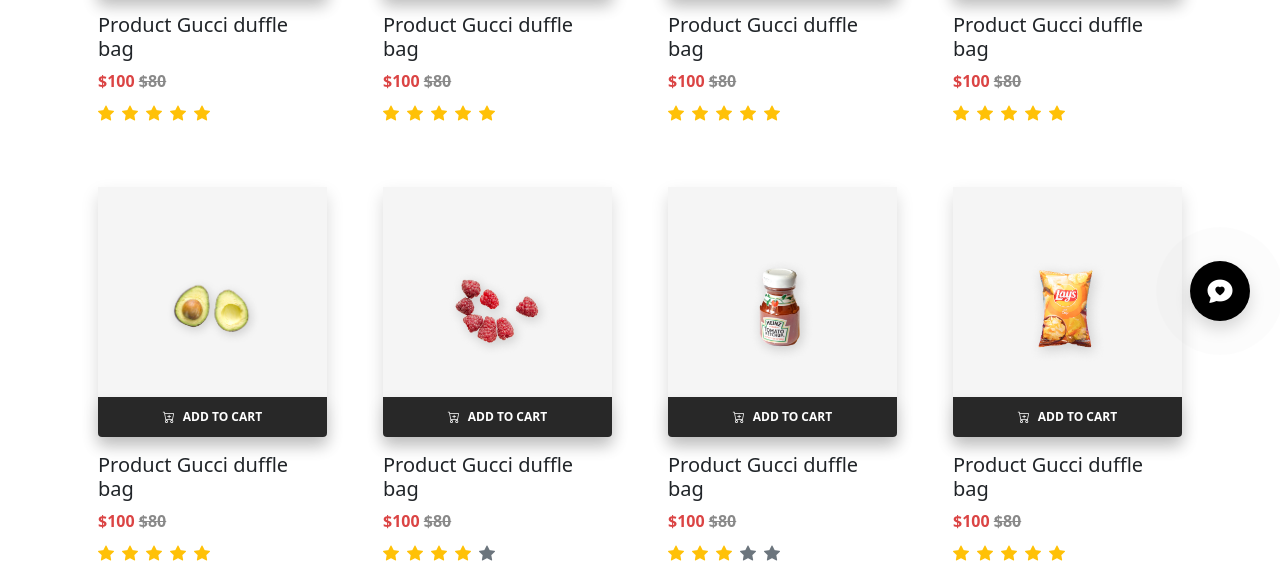
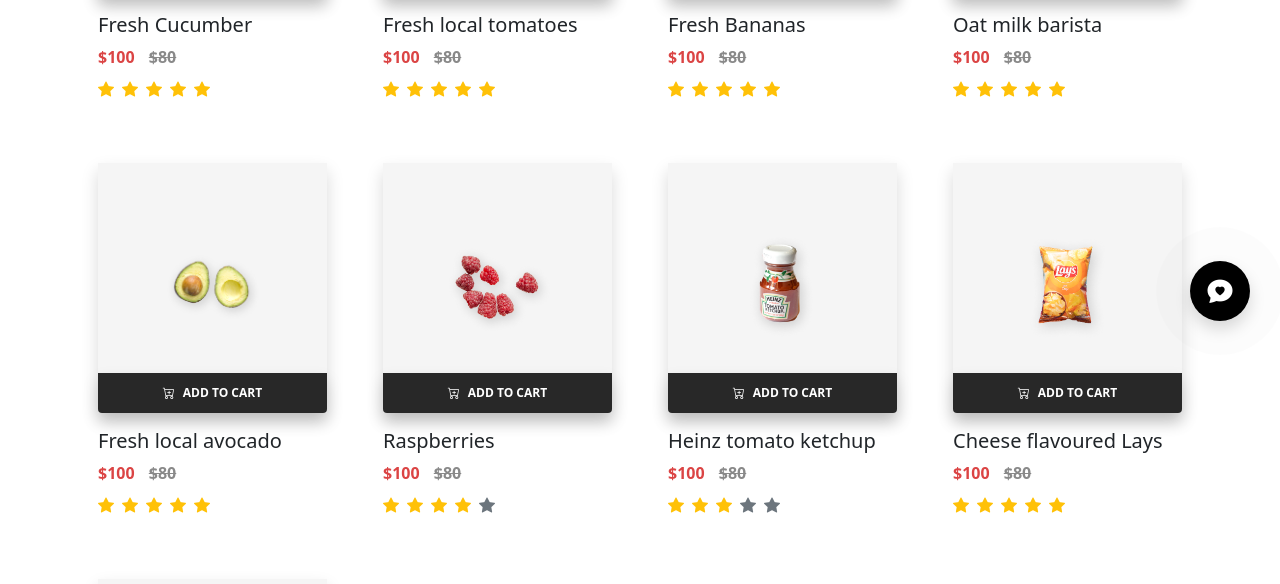
Before and after one commit to NguyenMinhToan003/DA_webNhapMon, a plain HTML site: page index.html in a window 1280 px wide. Shown: the part 399-983 px from the top of the page. Drawn offline with nearby package versions, Linux system fonts and the light colour scheme.

```diff
--- a/index.html
+++ b/index.html
@@ -104,7 +104,7 @@
 								</a>
 							</div>
 							<div>
-								<h5 class="product-title">Product Gucci duffle bag</h5>
+								<h5 class="product-title">Fresh Cucumber</h5>
 								<span class="product-price-1 fw-bold">$100</span>
 								<span class="product-price-2 fw-bold">$80</span>
 								<div
@@ -131,7 +131,7 @@
 								</a>
 							</div>
 							<div>
-								<h5 class="product-title">Product Gucci duffle bag</h5>
+								<h5 class="product-title">Fresh local tomatoes</h5>
 								<span class="product-price-1 fw-bold">$100</span>
 								<span class="product-price-2 fw-bold">$80</span>
 								<div
@@ -158,7 +158,7 @@
 								</a>
 							</div>
 							<div>
-								<h5 class="product-title">Product Gucci duffle bag</h5>
+								<h5 class="product-title">Fresh Bananas</h5>
 								<span class="product-price-1 fw-bold">$100</span>
 								<span class="product-price-2 fw-bold">$80</span>
 								<div
@@ -185,7 +185,7 @@
 								</a>
 							</div>
 							<div>
-								<h5 class="product-title">Product Gucci duffle bag</h5>
+								<h5 class="product-title">Oat milk barista</h5>
 								<span class="product-price-1 fw-bold">$100</span>
 								<span class="product-price-2 fw-bold">$80</span>
 								<div
@@ -212,7 +212,7 @@
 								</a>
 							</div>
 							<div>
-								<h5 class="product-title">Product Gucci duffle bag</h5>
+								<h5 class="product-title">Fresh local avocado</h5>
 								<span class="product-price-1 fw-bold">$100</span>
 								<span class="product-price-2 fw-bold">$80</span>
 								<div
@@ -239,7 +239,7 @@
 								</a>
 							</div>
 							<div>
-								<h5 class="product-title">Product Gucci duffle bag</h5>
+								<h5 class="product-title">Raspberries</h5>
 								<span class="product-price-1 fw-bold">$100</span>
 								<span class="product-price-2 fw-bold">$80</span>
 								<div
@@ -266,7 +266,7 @@
 								</a>
 							</div>
 							<div>
-								<h5 class="product-title">Product Gucci duffle bag</h5>
+								<h5 class="product-title">Heinz tomato ketchup</h5>
 								<span class="product-price-1 fw-bold">$100</span>
 								<span class="product-price-2 fw-bold">$80</span>
 								<div
@@ -293,7 +293,7 @@
 								</a>
 							</div>
 							<div>
-								<h5 class="product-title">Product Gucci duffle bag</h5>
+								<h5 class="product-title">Cheese flavoured Lays</h5>
 								<span class="product-price-1 fw-bold">$100</span>
 								<span class="product-price-2 fw-bold">$80</span>
 								<div
@@ -320,7 +320,7 @@
 								</a>
 							</div>
 							<div>
-								<h5 class="product-title">Product Gucci duffle bag</h5>
+								<h5 class="product-title">Pacific barista beverage</h5>
 								<span class="product-price-1 fw-bold">$100</span>
 								<span class="product-price-2 fw-bold">$80</span>
 								<div
--- a/styles/main.css
+++ b/styles/main.css
@@ -69,6 +69,7 @@
 }
 .product-price-1 {
   color: #db4444;
+  margin-right: 10px;
 }
 .product-price-2 {
   color: #898989;
```
Also changed, not shown: scripts/validateform.js (+4 -3 lines), templates/detail.html (+2 -2 lines), images/item1.png.
